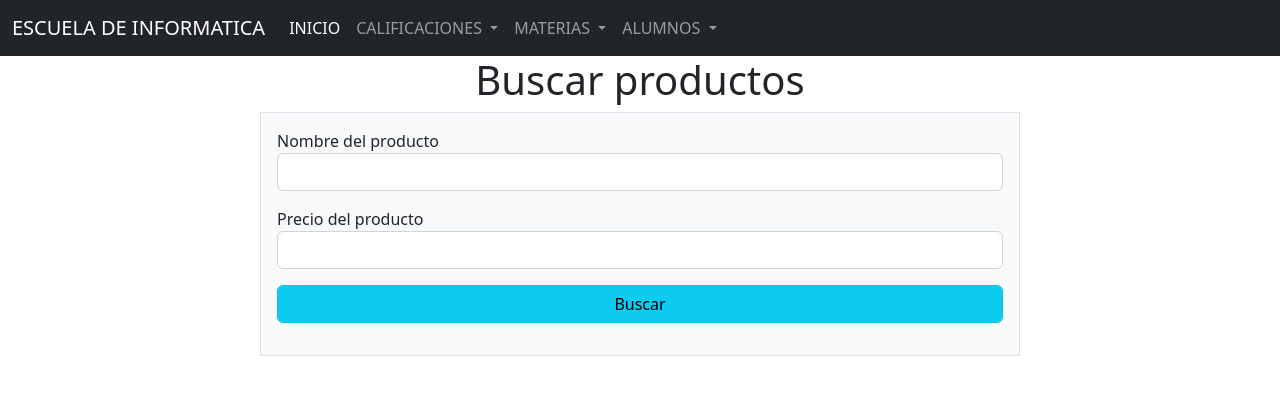
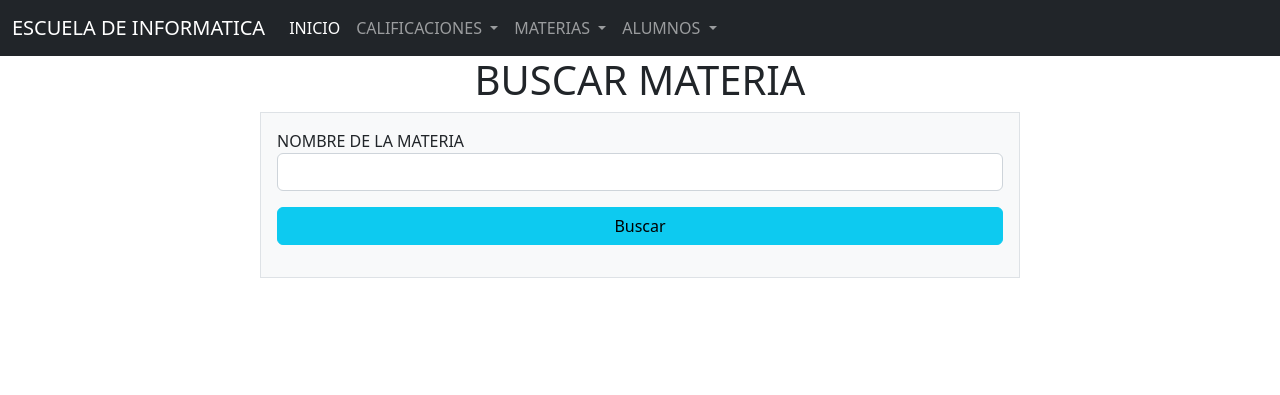
Before and after one commit to byron1614/final_rac, a PHP site: page /final_rac/vistas/materias/buscar.php in a window 1280 px wide. Shown: the top 395 px of the page. Run offline with PHP 8.4, Linux system fonts and the light colour scheme.

Commit message:
modificcion del codigo materias

```diff
--- a/vistas/materias/buscar.php
+++ b/vistas/materias/buscar.php
@@ -1,19 +1,13 @@
 <?php include_once '../../includes/header.php'?>
 <?php include_once '../../includes/navbar.php'?>
     <div class="container">
-        <h1 class="text-center">Buscar productos</h1>
+        <h1 class="text-center">BUSCAR MATERIA</h1>
         <div class="row justify-content-center">
-            <form action="/practica9/controladores/productos/buscar.php" method="GET" class="col-lg-8 border bg-light p-3">
+            <form action="/final_rac/controladores/materias/buscar.php" method="GET" class="col-lg-8 border bg-light p-3">
                 <div class="row mb-3">
                     <div class="col">
-                        <label for="producto_nombre">Nombre del producto</label>
+                        <label for="producto_nombre">NOMBRE DE LA MATERIA</label>
                         <input type="text" name="producto_nombre" id="producto_nombre" class="form-control">
-                    </div>
-                </div>
-                <div class="row mb-3">
-                    <div class="col">
-                        <label for="producto_precio">Precio del producto</label>
-                        <input type="number" step="0.01" min="0" name="producto_precio" id="producto_precio" class="form-control">
                     </div>
                 </div>
                 <div class="row mb-3">
```
